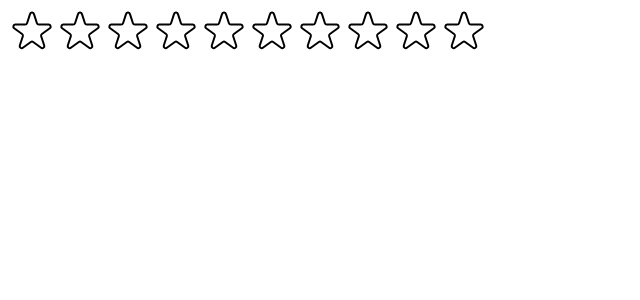
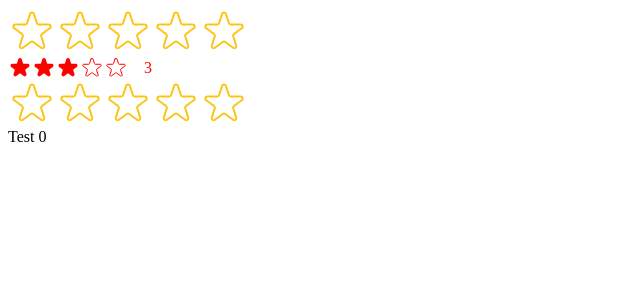
Before and after one commit to x-xsu/react-usepopcorn, a React (Create React App) app: page / in a window 1280 px wide. Shown: the top 300 px of the page, without its empty margins (0-640 px from the left). Built offline with nearby package versions, Linux system fonts and the light colour scheme.

Commit message:
upd StarRating component

```diff
--- a/src/componennts/StarRating.js
+++ b/src/componennts/StarRating.js
@@ -1,4 +1,5 @@
 import { useState } from "react";
+import PropTypes from "prop-types";
 
 const containerStyle = {
   display: "flex",
@@ -10,21 +11,32 @@ const starContainerStyle = {
   display: "flex",
 };
 
-const textStyle = {
-  lineHeight: "1px",
-  margin: "0",
-};
-
-export default function StarRating({ maxRating = 5 }) {
-  const [rating, setRating] = useState(0);
+export default function StarRating({
+  maxRating = 5,
+  color = "#fcc419",
+  size = 48,
+  className,
+  messages = [],
+  defaultRating = 0,
+  onSetRating,
+}) {
+  const [rating, setRating] = useState(defaultRating);
   const [tempRating, setTempRating] = useState(0);
 
   function handleRating(rating) {
     setRating(rating);
+    onSetRating(rating);
   }
 
+  const textStyle = {
+    lineHeight: "1",
+    margin: "0",
+    color,
+    fontSize: `${size / 1.5}px`,
+  };
+
   return (
-    <div style={containerStyle}>
+    <div style={containerStyle} className={className}>
       <div style={starContainerStyle}>
         {Array.from({ length: maxRating }, (_, i) => (
           <Star
@@ -33,22 +45,28 @@ export default function StarRating({ maxRating = 5 }) {
             onRate={() => handleRating(i + 1)}
             onHoverIn={() => setTempRating(i + 1)}
             onHoverOut={() => setTempRating(0)}
+            color={color}
+            size={size}
           />
         ))}
       </div>
-      <div style={textStyle}>{tempRating || rating || ""}</div>
+      <div style={textStyle}>
+        {messages.length === maxRating
+          ? messages[tempRating ? tempRating - 1 : rating - 1]
+          : tempRating || rating || ""}
+      </div>
     </div>
   );
 }
 
-const starStyle = {
-  width: "48px",
-  height: "48px",
-  display: "block",
-  cursor: "pointer",
-};
+function Star({ full, onRate, onHoverIn, onHoverOut, color, size }) {
+  const starStyle = {
+    width: `${size}px`,
+    height: `${size}px`,
+    display: "block",
+    cursor: "pointer",
+  };
 
-function Star({ full, onRate, onHoverIn, onHoverOut }) {
   return (
     <span
       role="button"
@@ -61,8 +79,8 @@ function Star({ full, onRate, onHoverIn, onHoverOut }) {
         <svg
           xmlns="http://www.w3.org/2000/svg"
           viewBox="0 0 20 20"
-          fill="#000"
-          stroke="#000"
+          fill={color}
+          stroke={color}
         >
           <path d="M9.049 2.927c.3-.921 1.603-.921 1.902 0l1.07 3.292a1 1 0 00.95.69h3.462c.969 0 1.371 1.24.588 1.81l-2.8 2.034a1 1 0 00-.364 1.118l1.07 3.292c.3.921-.755 1.688-1.54 1.118l-2.8-2.034a1 1 0 00-1.175 0l-2.8 2.034c-.784.57-1.838-.197-1.539-1.118l1.07-3.292a1 1 0 00-.364-1.118L2.98 8.72c-.783-.57-.38-1.81.588-1.81h3.461a1 1 0 00.951-.69l1.07-3.292z" />
         </svg>
@@ -71,7 +89,7 @@ function Star({ full, onRate, onHoverIn, onHoverOut }) {
           xmlns="http://www.w3.org/2000/svg"
           fill="none"
           viewBox="0 0 24 24"
-          stroke="#000"
+          stroke={color}
         >
           <path
             strokeLinecap="round"
--- a/src/index.js
+++ b/src/index.js
@@ -1,13 +1,35 @@
-import React from "react";
+import React, { useState } from "react";
 import ReactDOM from "react-dom/client";
 import StarRating from "./componennts/StarRating";
 // import "./index.css";
 // import App from "./componennts/App";
 
+function Test() {
+  const [movieRating, setMovieRating] = useState(0);
+
+  return (
+    <div>
+      <StarRating onSetRating={setMovieRating} />
+      <div>Test {movieRating}</div>
+    </div>
+  );
+}
+
 const root = ReactDOM.createRoot(document.getElementById("root"));
 root.render(
   <React.StrictMode>
     {/* <App /> */}
-    <StarRating maxRating={10} />
+    <StarRating
+      maxRating={5}
+      messages={["Terrible", "Bad", "Okay", "Good", "Amazing"]}
+    />
+    <StarRating
+      maxRating={5}
+      size={24}
+      color="red"
+      className="test"
+      defaultRating={3}
+    />
+    <Test />
   </React.StrictMode>
 );
```
